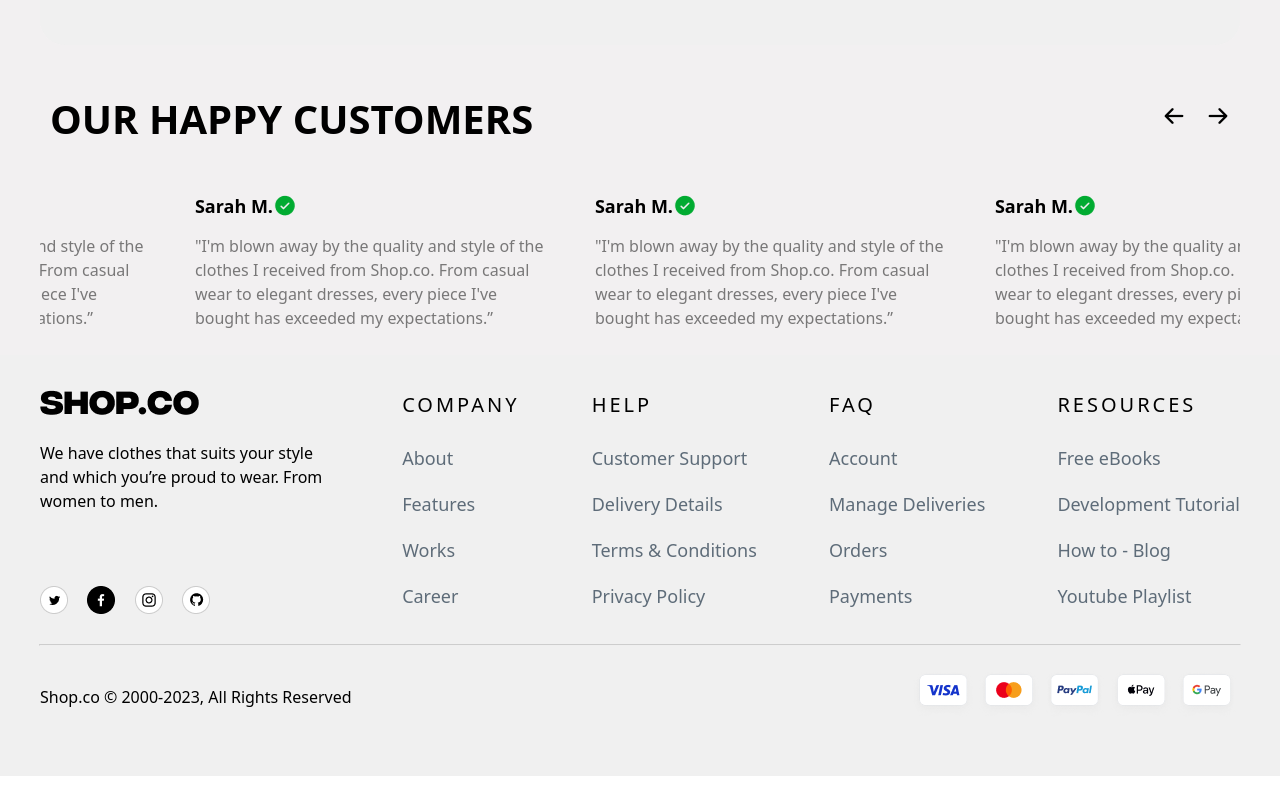
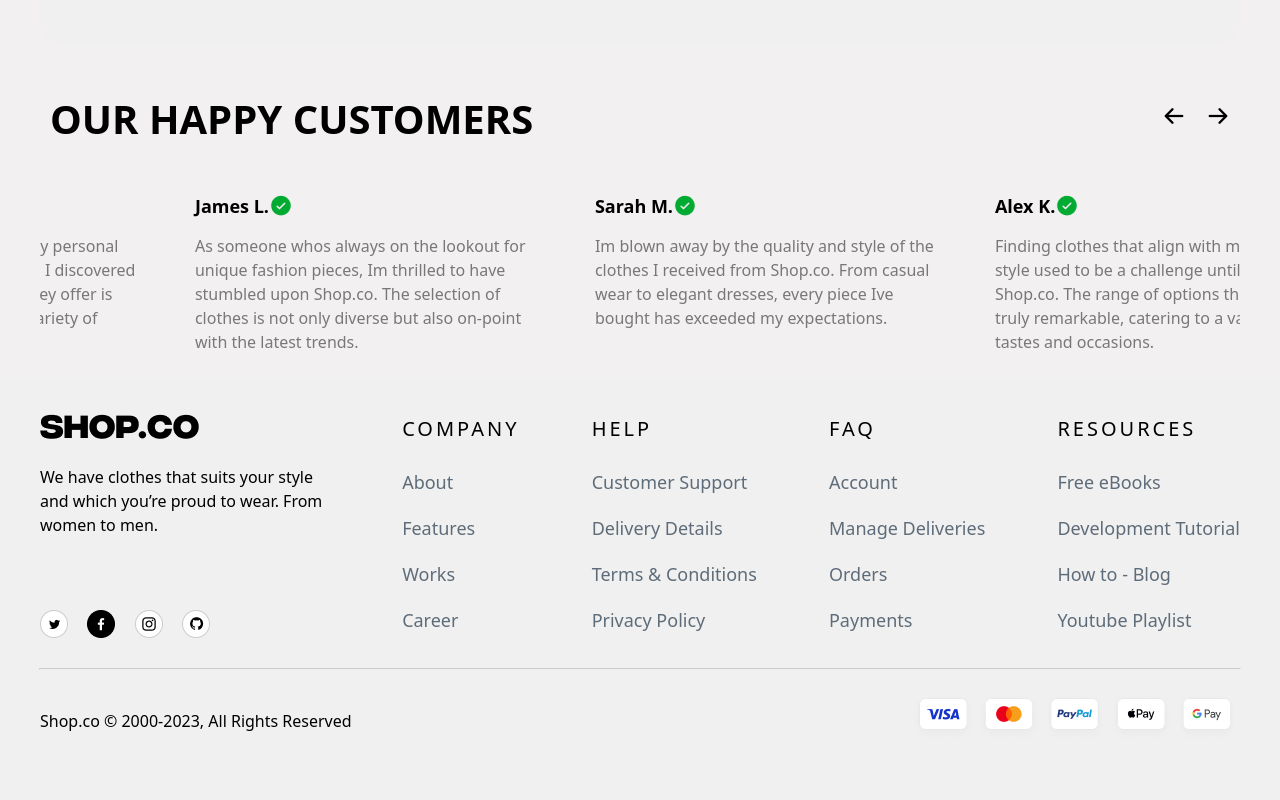
Before and after one commit to web-konstanta/online-store-frontend, a React (Vite) app: page / in a window 1280 px wide. Shown: the part 2870-3670 px from the top of the page. Before the commit the page ends 3646 px from the top, so only its background shows below. Built offline with nearby package versions, Linux system fonts and the light colour scheme.

Commit message:
Create type for review model & selected mock data

```diff
--- a/src/components/Main/Review/Item/ReviewItem.tsx
+++ b/src/components/Main/Review/Item/ReviewItem.tsx
@@ -1,19 +1,18 @@
+import { Review } from '../../../../types'
 import classes from './ReviewItem.module.css'
 
-const ReviewItem = () => {
+const ReviewItem = ({ review }: { review: Review }) => {
     return (
         <div className={classes.review__item}>
             <div className={classes.review__itemUser}>
-                <div className={classes.review__itemTitle}>Sarah M.</div>
+                <div className={classes.review__itemTitle}>
+                    {review.user_name}
+                </div>
                 <div>
                     <img src="/images/main/review/checked-user.png" />
                 </div>
             </div>
-            <div className={classes.review__itemText}>
-                "I'm blown away by the quality and style of the clothes I
-                received from Shop.co. From casual wear to elegant dresses,
-                every piece I've bought has exceeded my expectations.”
-            </div>
+            <div className={classes.review__itemText}>{review.content}</div>
         </div>
     )
 }
--- a/src/components/Main/Review/List/ReviewList.tsx
+++ b/src/components/Main/Review/List/ReviewList.tsx
@@ -1,8 +1,9 @@
-import { useCallback } from 'react'
+import { useCallback, useState } from 'react'
 import useEmblaCarousel from 'embla-carousel-react'
 import Autoplay from 'embla-carousel-autoplay'
 import ReviewItem from '../Item/ReviewItem'
 import classes from './ReviewList.module.css'
+import { Review } from '../../../../types'
 
 const ReviewList = () => {
     const [emblaRef, emblaApi] = useEmblaCarousel({ loop: true }, [
@@ -17,7 +18,43 @@
         if (emblaApi) emblaApi.scrollNext()
     }, [emblaApi])
 
-    const reviews = Array(5).fill(0)
+    const [reviews] = useState<Review[]>([
+        {
+            id: 1,
+            user_name: 'Sarah M.',
+            content:
+                'Im blown away by the quality and style of the clothes I received from Shop.co. From casual wear to elegant dresses, every piece Ive bought has exceeded my expectations.',
+            rating: 4,
+        },
+        {
+            id: 2,
+            user_name: 'Alex K.',
+            content:
+                'Finding clothes that align with my personal style used to be a challenge until I discovered Shop.co. The range of options they offer is truly remarkable, catering to a variety of tastes and occasions.',
+            rating: 3,
+        },
+        {
+            id: 3,
+            user_name: 'James L.',
+            content:
+                'As someone whos always on the lookout for unique fashion pieces, Im thrilled to have stumbled upon Shop.co. The selection of clothes is not only diverse but also on-point with the latest trends.',
+            rating: 5,
+        },
+        {
+            id: 4,
+            user_name: 'Sarah M.',
+            content:
+                'Im blown away by the quality and style of the clothes I received from Shop.co. From casual wear to elegant dresses, every piece Ive bought has exceeded my expectations.',
+            rating: 3,
+        },
+        {
+            id: 5,
+            user_name: 'Alex K.',
+            content:
+                'Finding clothes that align with my personal style used to be a challenge until I discovered Shop.co. The range of options they offer is truly remarkable, catering to a variety of tastes and occasions.',
+            rating: 2,
+        },
+    ])
 
     return (
         <div className={classes.review__list}>
@@ -43,9 +80,9 @@
                 </div>
                 <div className="embla__viewport" ref={emblaRef}>
                     <div className="embla__container">
-                        {reviews.map((_, index) => (
+                        {reviews.map((review, index) => (
                             <div key={index} className="embla__slide">
-                                <ReviewItem />
+                                <ReviewItem review={review} />
                             </div>
                         ))}
                     </div>
```
Also changed, not shown: src/types/index.ts (+7 -0 lines).
